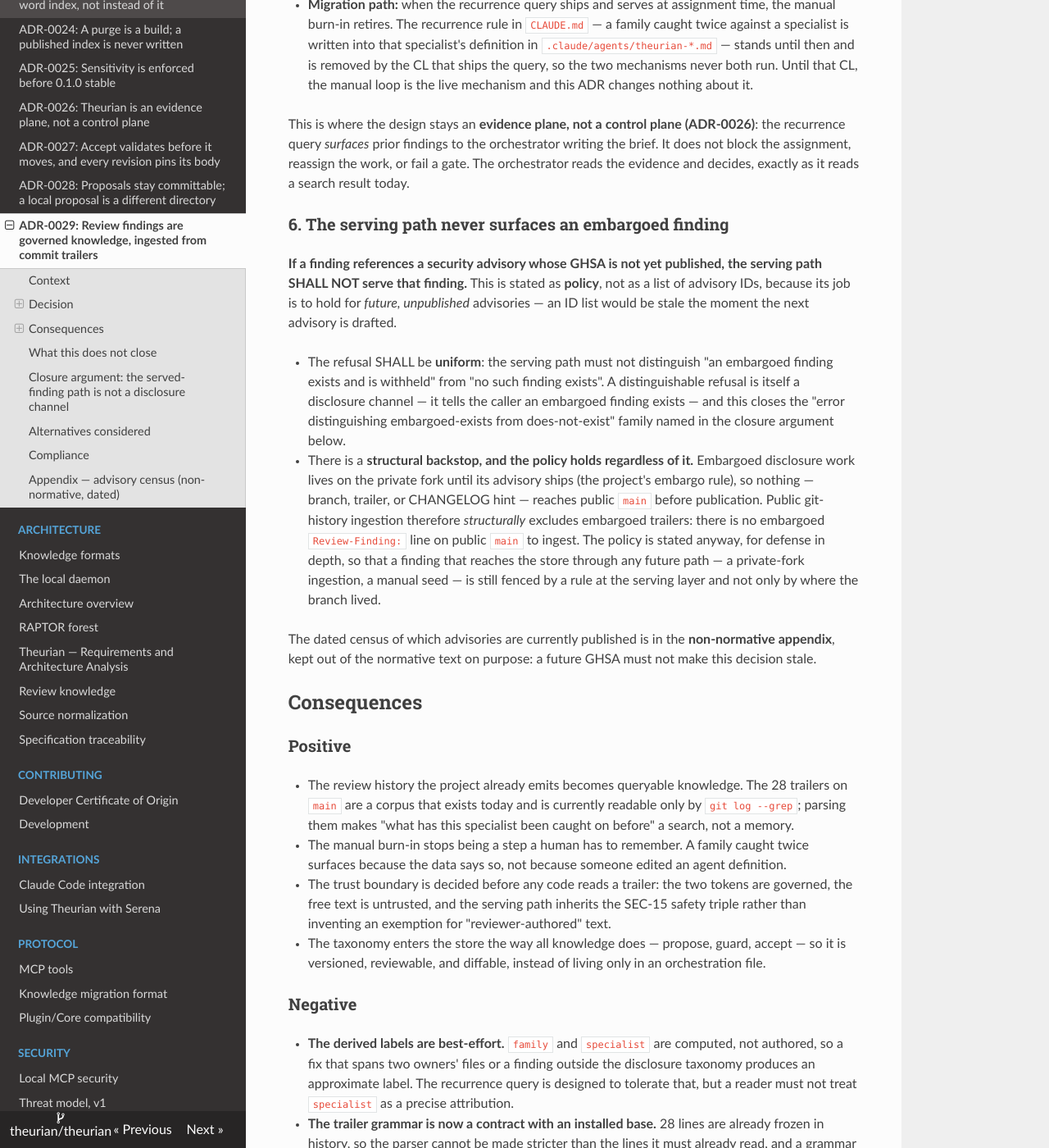
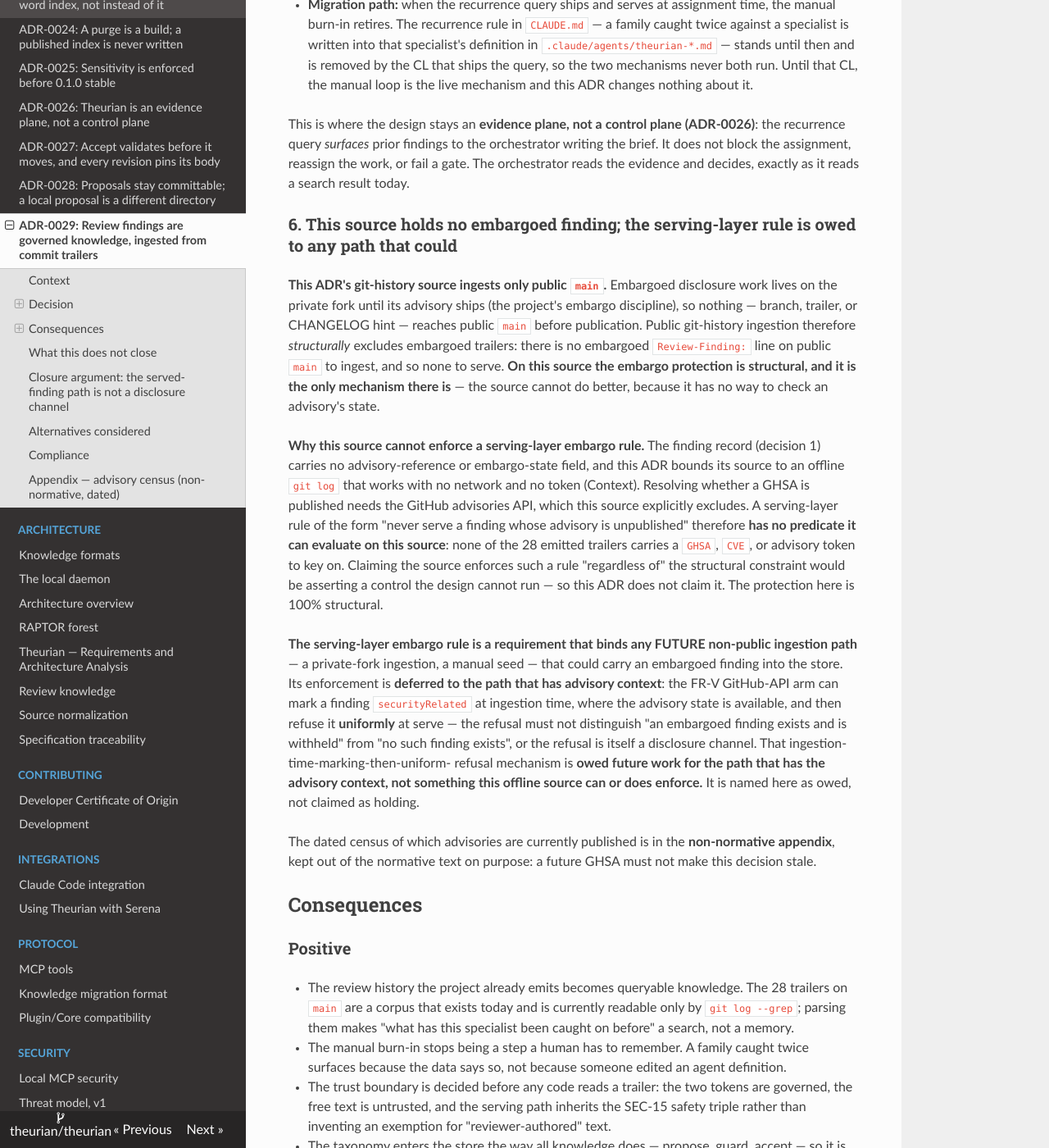
Before and after one commit to theurian/theurian, an MkDocs documentation site: the page built from docs/adr/0029-review-findings-are-governed-knowledge.md, in a window 1280 px wide and 1400 px high, scrolled down 6839 px. Shown: the whole window at 82% size. Built offline with MkDocs 1.6.1, drawn with Linux system fonts in a browser that asks for light colours; some of the changed text lies outside the part shown.

Commit message:
docs(adr): make embargo protection structural, owe the serving rule to the future path
Decision 6 previously framed a serving-layer embargo rule as a control that
"holds regardless of" the structural backstop. It cannot: the offline
git-history source carries no advisory-reference or embargo-state field and
excludes the GitHub advisories API, so it has no predicate to evaluate an
advisory's publication state. Constrain this source normatively to public
`main` (structurally free of embargoed trailers), retract the "holds
regardless / defense in depth" framing, and name the serving-layer rule as a
requirement owed to any future non-public ingestion path — enforced by the
FR-V arm that has advisory context, not by this source. Reconcile the Neutral
note (a no-op by construction, not a gap) and reword the Compliance owed test
to bind that future path.

Review-Finding: security HIGH — decision 6's serving-layer embargo rule has no predicate on the offline git-history source and "holds regardless of the backstop" is a false control claim
Signed-off-by: Takehide Uchida <utchy007@gmail.com>

```diff
--- a/docs/adr/0029-review-findings-are-governed-knowledge.md
+++ b/docs/adr/0029-review-findings-are-governed-knowledge.md
@@ -305,28 +305,41 @@ writing the brief. It does not block the assignment, reassign the work, or fail
 gate. The orchestrator reads the evidence and decides, exactly as it reads a
 search result today.
 
-### 6. The serving path never surfaces an embargoed finding
+### 6. This source holds no embargoed finding; the serving-layer rule is owed to any path that could
 
-**If a finding references a security advisory whose GHSA is not yet published, the
-serving path SHALL NOT serve that finding.** This is stated as **policy**, not as
-a list of advisory IDs, because its job is to hold for *future, unpublished*
-advisories — an ID list would be stale the moment the next advisory is drafted.
+**This ADR's git-history source ingests only public `main`.** Embargoed
+disclosure work lives on the private fork until its advisory ships (the project's
+embargo discipline), so nothing — branch, trailer, or CHANGELOG hint — reaches
+public `main` before publication. Public git-history ingestion therefore
+*structurally* excludes embargoed trailers: there is no embargoed
+`Review-Finding:` line on public `main` to ingest, and so none to serve. **On this
+source the embargo protection is structural, and it is the only mechanism there
+is** — the source cannot do better, because it has no way to check an advisory's
+state.
 
-- The refusal SHALL be **uniform**: the serving path must not distinguish "an
-  embargoed finding exists and is withheld" from "no such finding exists". A
-  distinguishable refusal is itself a disclosure channel — it tells the caller an
-  embargoed finding exists — and this closes the "error distinguishing
-  embargoed-exists from does-not-exist" family named in the closure argument
-  below.
-- There is a **structural backstop, and the policy holds regardless of it.**
-  Embargoed disclosure work lives on the private fork until its advisory ships
-  (the project's embargo rule), so nothing — branch, trailer, or CHANGELOG hint —
-  reaches public `main` before publication. Public git-history ingestion
-  therefore *structurally* excludes embargoed trailers: there is no embargoed
-  `Review-Finding:` line on public `main` to ingest. The policy is stated anyway,
-  for defense in depth, so that a finding that reaches the store through any
-  future path — a private-fork ingestion, a manual seed — is still fenced by a
-  rule at the serving layer and not only by where the branch lived.
+**Why this source cannot enforce a serving-layer embargo rule.** The finding
+record (decision 1) carries no advisory-reference or embargo-state field, and this
+ADR bounds its source to an offline `git log` that works with no network and no
+token (Context). Resolving whether a GHSA is published needs the GitHub
+advisories API, which this source explicitly excludes. A serving-layer rule of the
+form "never serve a finding whose advisory is unpublished" therefore **has no
+predicate it can evaluate on this source**: none of the 28 emitted trailers
+carries a `GHSA`, `CVE`, or advisory token to key on. Claiming the source enforces
+such a rule "regardless of" the structural constraint would be asserting a control
+the design cannot run — so this ADR does not claim it. The protection here is
+100% structural.
+
+**The serving-layer embargo rule is a requirement that binds any FUTURE
+non-public ingestion path** — a private-fork ingestion, a manual seed — that could
+carry an embargoed finding into the store. Its enforcement is **deferred to the
+path that has advisory context**: the FR-V GitHub-API arm can mark a finding
+`securityRelated` at ingestion time, where the advisory state is available, and
+then refuse it **uniformly** at serve — the refusal must not distinguish "an
+embargoed finding exists and is withheld" from "no such finding exists", or the
+refusal is itself a disclosure channel. That ingestion-time-marking-then-uniform-
+refusal mechanism is **owed future work for the path that has the advisory
+context, not something this offline source can or does enforce.** It is named
+here as owed, not claimed as holding.
 
 The dated census of which advisories are currently published is in the
 **non-normative appendix**, kept out of the normative text on purpose: a future
@@ -376,9 +389,11 @@ GHSA must not make this decision stale.
   candidate generation) is untouched. This ADR is the narrow, git-native floor of
   FR-V; the broader ingestion stays FR-V's, and the two share the finding record
   and the safety triple but not the source.
-- The embargo policy is a no-op on public `main` today, by the structural
-  backstop. It exists for the path that does not go through public `main`, and
-  costs nothing when no such path is in use.
+- On this ADR's source the embargo rule is a no-op **by construction, not by
+  luck**: the source ingests only public `main`, which structurally holds no
+  embargoed trailer, so there is nothing to refuse. That is correct-by-design, not
+  a gap. The serving-layer embargo rule is owed to any future non-public ingestion
+  path (decision 6), and costs this source nothing because no such path feeds it.
 - FR-T6 contradiction reporting between review knowledge and current specs
   becomes *possible* once findings are served corpus items, but it is not
   designed here — it is a downstream capability the served corpus enables.
@@ -491,9 +506,12 @@ Owed at implementation, each tied to the lane that will discharge it:
   serving path asserting `contentClassification: untrusted-knowledge`,
   `mayContainInstructions: true`, `executable: false` on a finding result, and a
   companion that the check can fail (a result missing the triple is rejected).
-- **The embargo boundary refuses uniformly** — a test that a finding tied to an
-  unpublished advisory is not served, and that its refusal is
-  indistinguishable from the "no such finding" response.
+- **Any future non-public ingestion path refuses an embargoed finding uniformly
+  at serve** — owed to *that* path (the FR-V GitHub-API arm that has advisory
+  context), not to this source, which structurally holds no embargoed trailer to
+  serve (decision 6). A test that a finding marked `securityRelated` for an
+  unpublished advisory is not served, and that its refusal is indistinguishable
+  from the "no such finding" response.
 - **The family-taxonomy items land through propose → guard → accept** — a
   corpus-governance test that the seeded taxonomy items are governed knowledge
   (ADR-0013), not written by fiat.
```
